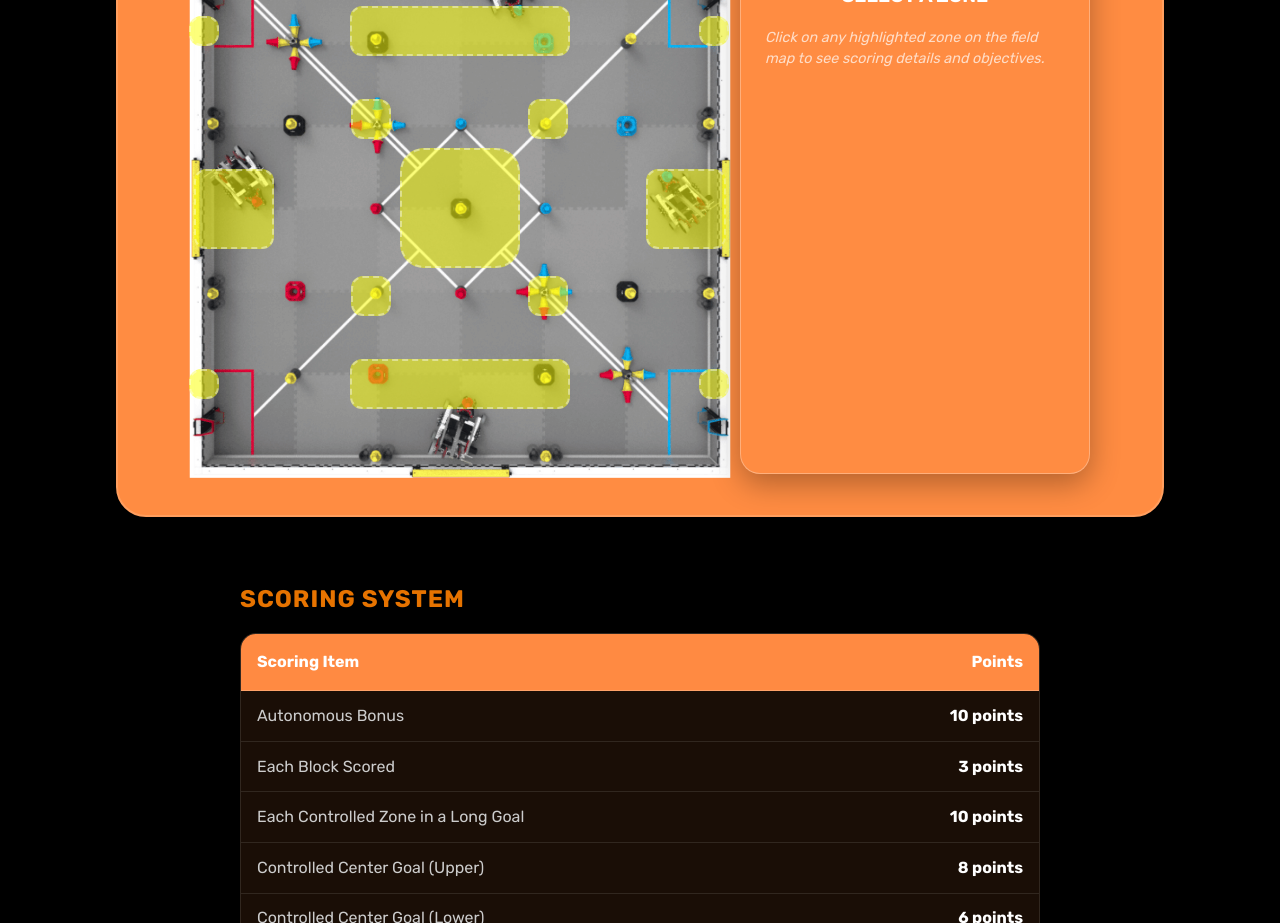
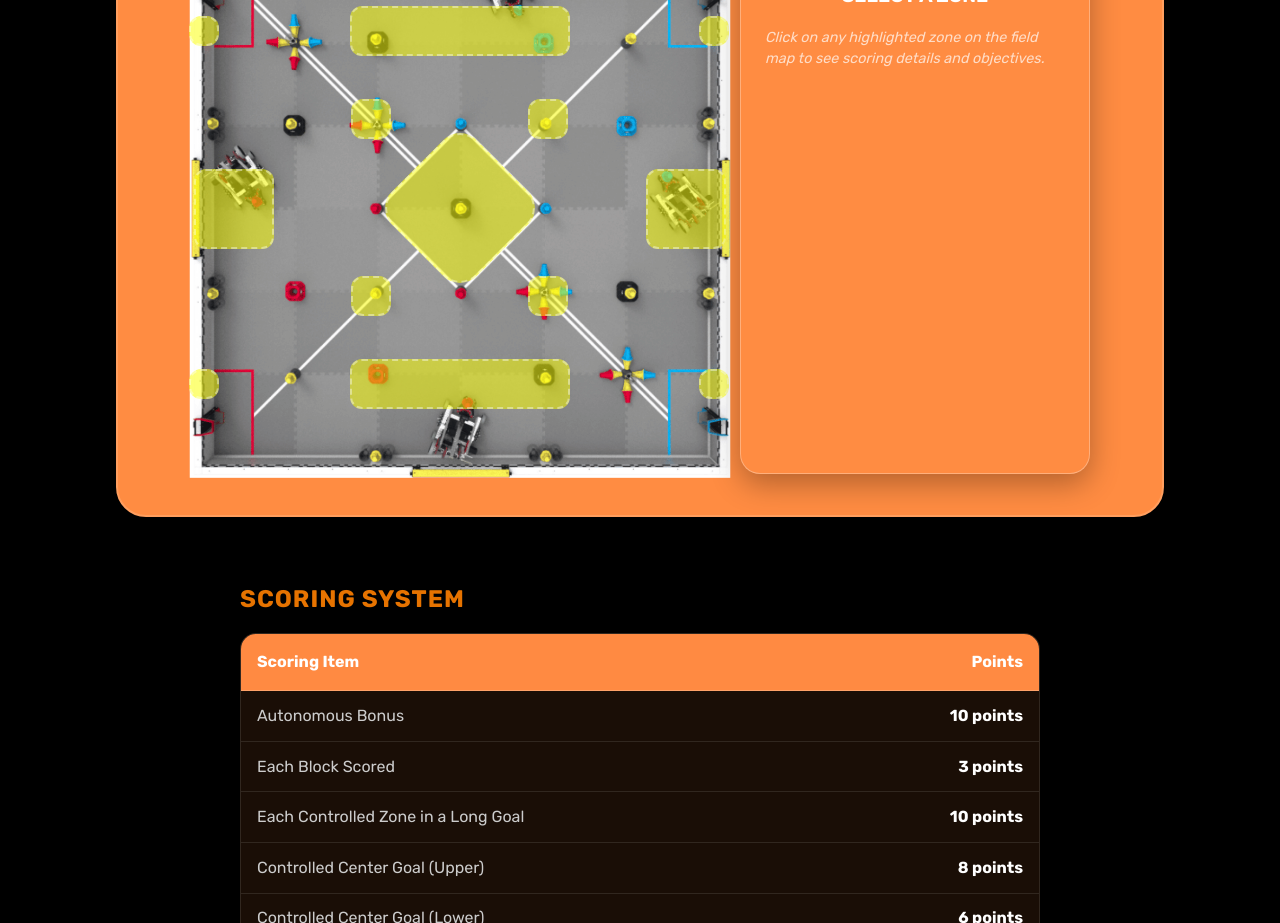
Before and after one commit to codersushi/beyond-the-bot, a Next.js app: page /gameoverviewoverride in a window 1280 px wide. Shown: the part 920-1843 px from the top of the page. Built offline with nearby package versions, Linux system fonts and the light colour scheme.

Commit message:
Working On Override Field Hiboxes

```diff
--- a/app/gameoverviewoverride/page.tsx
+++ b/app/gameoverviewoverride/page.tsx
@@ -15,6 +15,8 @@ type FieldObject = {
   y: string;   // Percentage from top
   w: string;   // Width of hitbox
   h: string;   // Height of hitbox
+  transform?: string;
+  transformOrigin?: string;
   links: { title: string; url: string }[];
 };
 
@@ -26,7 +28,7 @@ export default function GameOverview() {
       id: "center-goal",
       title: "Center Goal",
       description: "The center goals are field elements located in the middle of the field, consisting of an upper center goal and a lower center goal. Robots can score red and blue blocks into either goal, and a team controls a goal by having more of their alliance colored blocks inside it. Controlling a goal awards an 8-point bonus, which can often swing a match’s score.",
-      x: "31.6%", y: "50%", w: "120px", h: "120px",
+      x: "31.6%", y: "50%", w: "120px", h: "120px", transformOrigin: "center", transform: "rotate(45deg)",
       links: [
         { title: "Center Goal Rules Q&A: 2782", url: "https://www.robotevents.com/V5RC/2025-2026/QA/2782" },
         { title: "Center Goal Rules Q&A: 2737", url: "https://www.robotevents.com/V5RC/2025-2026/QA/2737" }
@@ -302,7 +304,8 @@ export default function GameOverview() {
                     cursor: "pointer",
                     background: selected?.id === obj.id ? "rgba(255, 255, 255, 0.3)" : "rgba(251, 255, 0, 0.52)",
                     border: selected?.id === obj.id ? "3px solid #ffffff" : "2px dashed rgba(255, 255, 255, 0.4)",
-                  transform: "translate(-50%, -50%)",
+                    transform: `translate(-50%, -50%) ${obj.transform ?? ""}`,
+                    transformOrigin: obj.transformOrigin ?? "center",
                     borderRadius: obj.id === "center-goal" ? "20%" : "12px",
                     transition: "all 0.2s ease-in-out",
                     zIndex: 10
```
Lines whose indentation alone changed are shown as unchanged.
